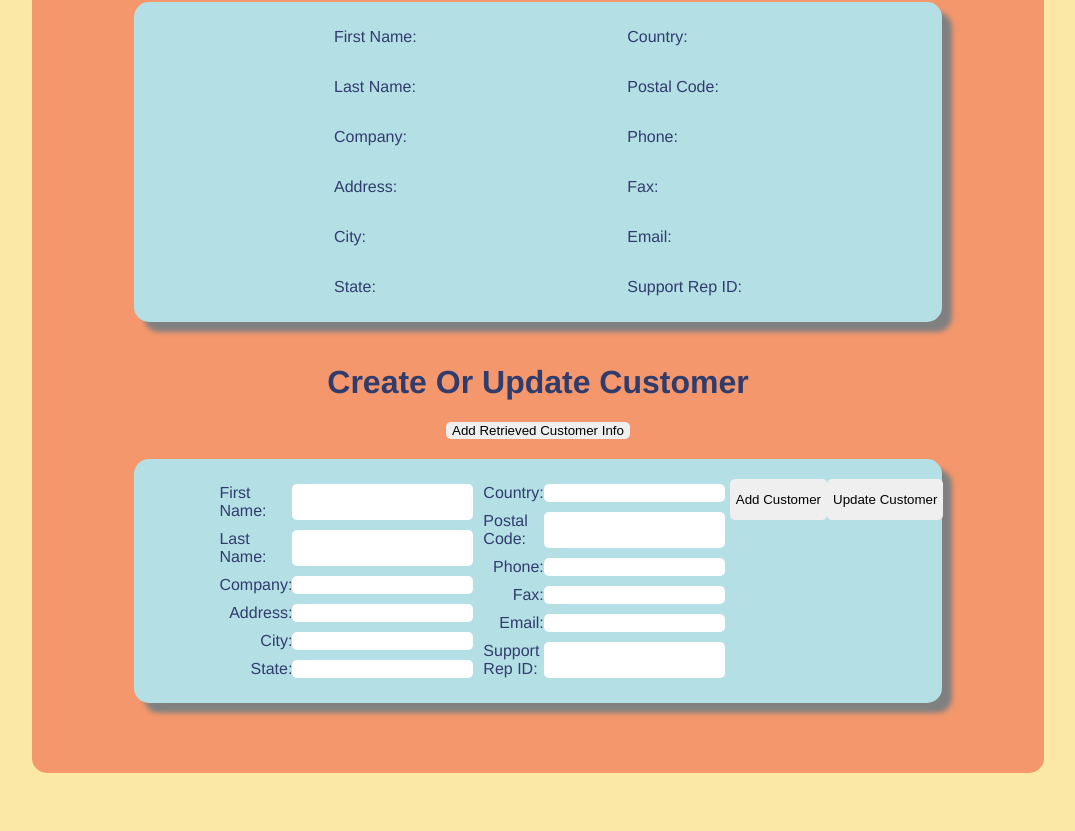
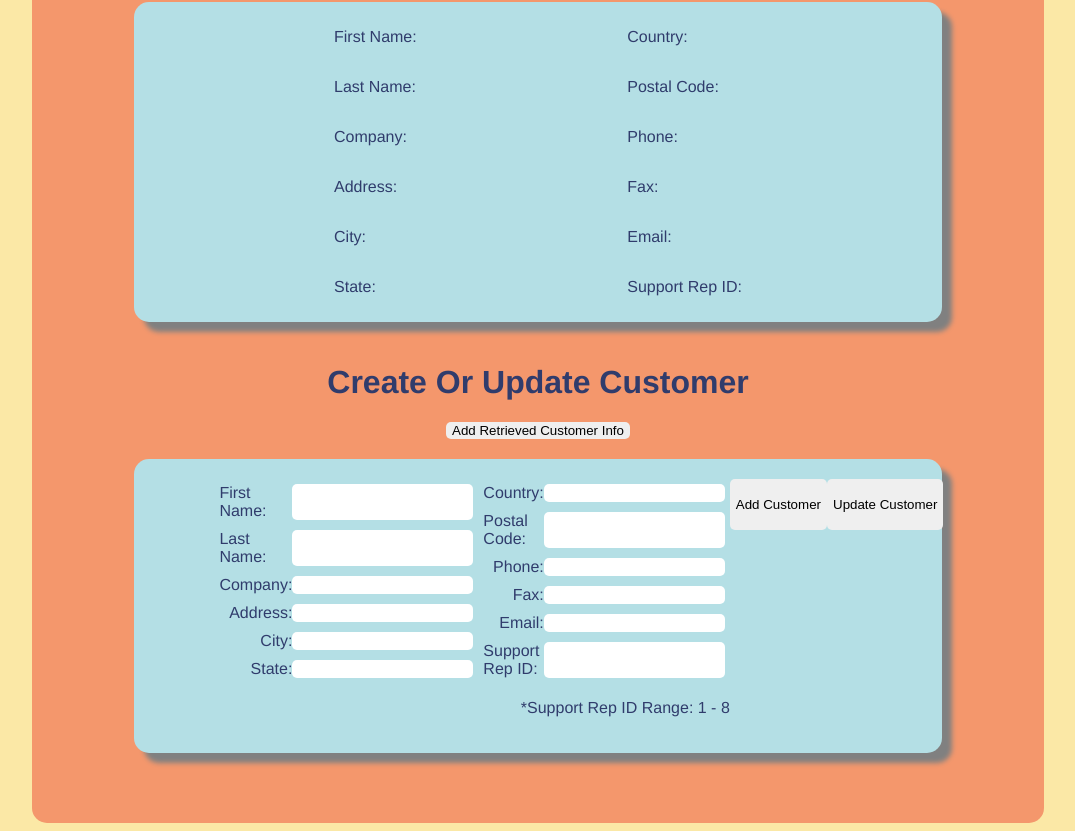
Before and after one commit to Sam-Schnaible/chinook-api, a React app: page / in a window 1280 px wide. Shown: the part 478-1309 px from the top of the page, without its empty margins (102-1177 px from the left). Before the commit the page ends 1259 px from the top, so only its background shows below. Built offline with nearby package versions, Linux system fonts and the light colour scheme.

Commit message:
no change

```diff
--- a/src/components/Create.jsx
+++ b/src/components/Create.jsx
@@ -65,7 +65,7 @@ const Create = () => {
         phone: customer.phone,
         fax: customer.fax,
         email: customer.email,
-        support_rep_id: customer.supportRepID
+        support_rep_id: customer.supportRepID || 2
       }
     })
     .then( result => {
@@ -158,6 +158,7 @@ const Create = () => {
             <input type='text'
             value={customer.supportRepID} onChange={(e) => setCustomer({...customer, supportRepID: e.target.value})}/>
           </label>
+          <p>*Support Rep ID Range: 1 - 8</p>
           </div>
           <input className='submit-btn cursor' type='submit' value='Add Customer'
           onClick={() => setRequestData({method: 'post', id: ''})}
```
